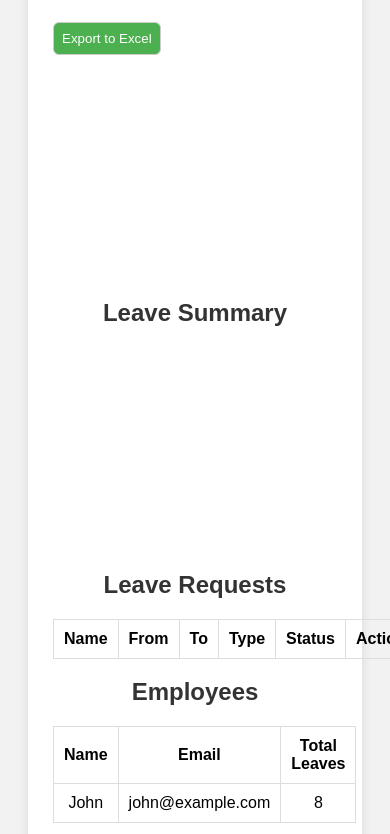
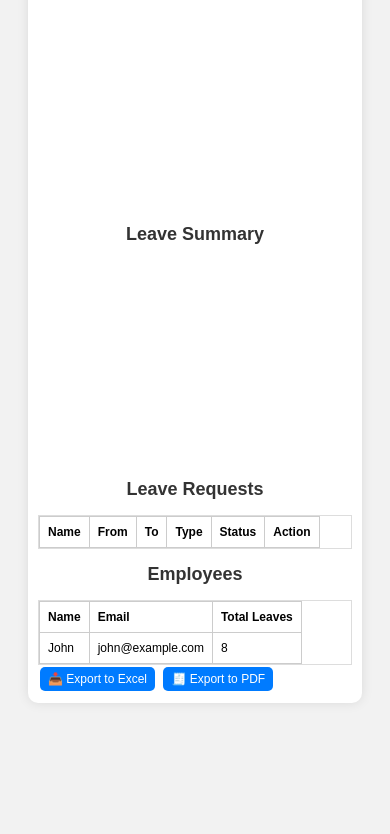
Before and after one commit to Prakasherr/leave-saas-frontend, a plain HTML site: page admin.html in a window 390 px wide. Shown: the part 126-960 px from the top of the page. After the commit the page ends 857 px from the top, so only its background shows below. Drawn offline with nearby package versions, Linux system fonts and the light colour scheme; no server answers; sample sign-in values are in the browser's storage; a script that the page names is missing.

Commit message:
📱 Make admin.html responsive

```diff
--- a/admin.html
+++ b/admin.html
@@ -12,6 +12,7 @@
     <script src="https://cdn.jsdelivr.net/npm/chart.js"></script>
     <script src="https://cdn.jsdelivr.net/npm/chart.js"></script>
     <script src="https://cdnjs.cloudflare.com/ajax/libs/jspdf/2.5.1/jspdf.umd.min.js"></script>
+    <meta name="viewport" content="width=device-width, initial-scale=1.0">
 
 </head>
 
--- a/style.css
+++ b/style.css
@@ -59,3 +59,64 @@ th, td {
   padding: 10px;
   text-align: center;
 }
+
+/* ✅ Main container */
+.container {
+  max-width: 960px;
+  margin: auto;
+  padding: 20px;
+  font-family: sans-serif;
+}
+
+/* ✅ Tables */
+table {
+  width: 100%;
+  border-collapse: collapse;
+  margin-top: 10px;
+  overflow-x: auto;
+  display: block;
+}
+
+th, td {
+  padding: 10px;
+  border: 1px solid #ccc;
+  text-align: left;
+  font-size: 14px;
+}
+
+/* ✅ Buttons */
+button {
+  padding: 6px 10px;
+  margin: 2px;
+  border: none;
+  background-color: #007bff;
+  color: white;
+  border-radius: 5px;
+  cursor: pointer;
+}
+
+button:hover {
+  background-color: #0056b3;
+}
+
+/* ✅ Responsive tweaks */
+@media (max-width: 768px) {
+  h1, h2 {
+    font-size: 18px;
+    text-align: center;
+  }
+
+  th, td {
+    font-size: 12px;
+    padding: 8px;
+  }
+
+  .container {
+    padding: 10px;
+  }
+
+  button {
+    font-size: 12px;
+    padding: 5px 8px;
+  }
+}
```
